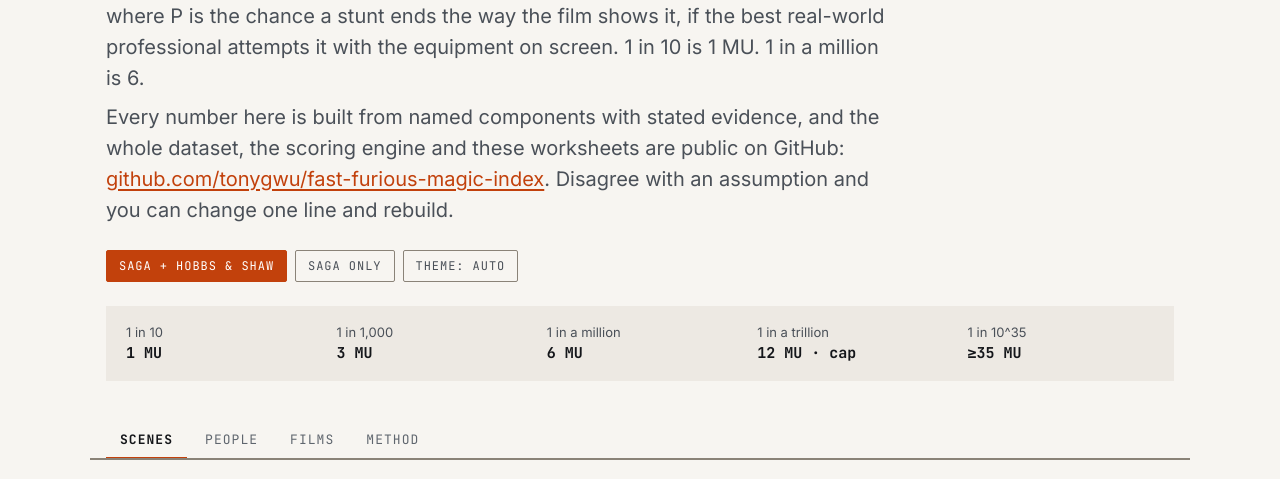
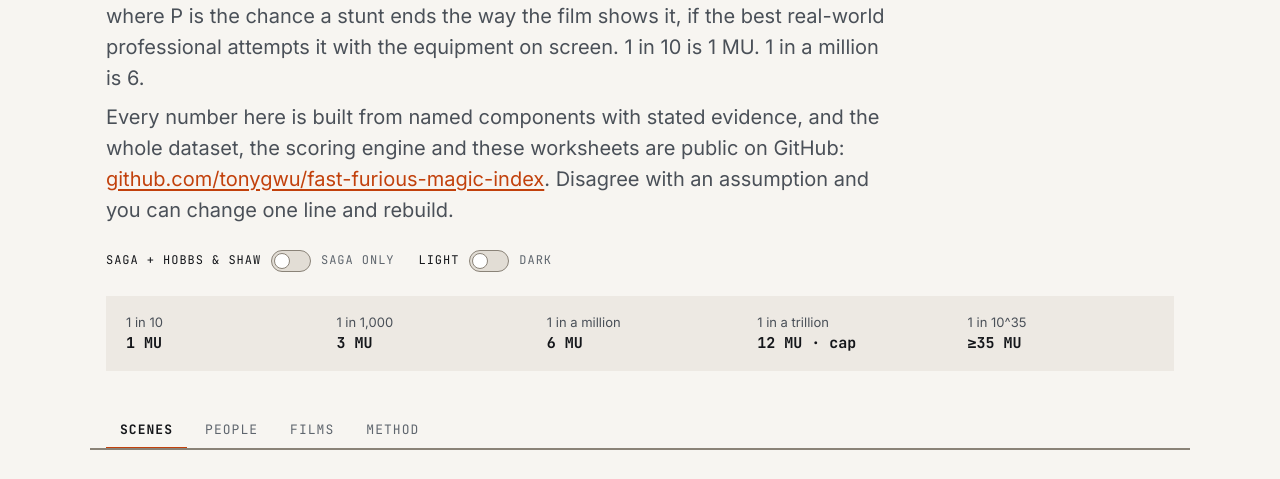
Before and after one commit to tonygwu/fast-furious-magic-index, a plain HTML site: page web/index.html in a window 1280 px wide. Shown: the part 254-733 px from the top of the page. Drawn offline with Linux system fonts and the light colour scheme.

Commit message:
Turn the scope and theme buttons into left/right switches
The theme switch shows the system theme until flipped, then saves an
explicit light or dark choice; the old three-state "auto" cycle is gone.

Co-Authored-By: Claude Opus 5.5 <noreply@anthropic.com>

```diff
--- a/web/app.js
+++ b/web/app.js
@@ -521,8 +521,7 @@
 
   function setScope(next) {
     scope = next;
-    document.getElementById("scope-all").setAttribute("aria-pressed", String(next === "all"));
-    document.getElementById("scope-saga").setAttribute("aria-pressed", String(next === "saga"));
+    document.getElementById("scope-switch").setAttribute("aria-checked", String(next === "saga"));
     renderAll();
   }
 
@@ -548,21 +547,22 @@
   } else {
     document.getElementById("doccode").textContent =
       "FF-MU-1 · REV A · " + Object.keys(D.events).length + " SCORED EVENTS · " + D.films.length + " FILMS";
-    document.getElementById("scope-all").addEventListener("click", () => setScope("all"));
-    document.getElementById("scope-saga").addEventListener("click", () => setScope("saga"));
-    const tbtn = document.getElementById("theme");
-    const label = () => {
+    document.getElementById("scope-switch").addEventListener("click", () => setScope(scope === "saga" ? "all" : "saga"));
+    const tsw = document.getElementById("theme-switch");
+    const systemDark = window.matchMedia("(prefers-color-scheme: dark)");
+    // With no saved choice the switch shows the system theme; flipping it saves an explicit one.
+    const isDark = () => {
       const t = document.documentElement.getAttribute("data-theme");
-      tbtn.textContent = "Theme: " + (t ? t : "auto");
-      tbtn.setAttribute("aria-pressed", String(!!t));
+      return t ? t === "dark" : systemDark.matches;
     };
-    tbtn.addEventListener("click", () => {
-      const cur = document.documentElement.getAttribute("data-theme");
-      const next = cur === "dark" ? "light" : cur === "light" ? "" : "dark";
+    const label = () => tsw.setAttribute("aria-checked", String(isDark()));
+    tsw.addEventListener("click", () => {
+      const next = isDark() ? "light" : "dark";
       document.documentElement.setAttribute("data-theme", next);
-      try { next ? localStorage.setItem("ffmu-theme", next) : localStorage.removeItem("ffmu-theme"); } catch (e) { /* ignore */ }
+      try { localStorage.setItem("ffmu-theme", next); } catch (e) { /* ignore */ }
       label();
     });
+    systemDark.addEventListener("change", label);
     label();
     initTabs();
     setScope(scope);
--- a/web/index.html
+++ b/web/index.html
@@ -35,9 +35,16 @@
   </p>
 
   <div class="controls">
-    <button id="scope-all" aria-pressed="true">Saga + Hobbs &amp; Shaw</button>
-    <button id="scope-saga" aria-pressed="false">Saga only</button>
-    <button id="theme" aria-pressed="false" title="Theme follows your system setting until you press this">Theme: auto</button>
+    <div class="toggle">
+      <span class="toggle-label" data-side="off">Saga + Hobbs &amp; Shaw</span>
+      <button class="switch" id="scope-switch" role="switch" aria-checked="false" aria-label="Saga only"><span class="knob"></span></button>
+      <span class="toggle-label" data-side="on">Saga only</span>
+    </div>
+    <div class="toggle">
+      <span class="toggle-label" data-side="off">Light</span>
+      <button class="switch" id="theme-switch" role="switch" aria-checked="false" aria-label="Dark theme" title="Follows your system setting until you flip it"><span class="knob"></span></button>
+      <span class="toggle-label" data-side="on">Dark</span>
+    </div>
   </div>
 
   <div class="ladder" id="ladder"></div>
--- a/web/styles.css
+++ b/web/styles.css
@@ -124,11 +124,41 @@ button {
   padding: 7px 12px;
   cursor: pointer;
 }
-button[aria-pressed="true"] {
-  background: var(--ffmu-accent-default);
-  border-color: var(--ffmu-accent-default);
-  color: var(--ffmu-text-on-accent);
+
+.controls .toggle { display: inline-flex; align-items: center; gap: 10px; margin-right: 16px; }
+.toggle-label {
+  font-family: var(--mono);
+  font-size: 12px;
+  letter-spacing: 0.08em;
+  text-transform: uppercase;
+  color: var(--ffmu-text-muted);
 }
+.toggle:has(.switch[aria-checked="false"]) .toggle-label[data-side="off"],
+.toggle:has(.switch[aria-checked="true"]) .toggle-label[data-side="on"] { color: var(--ffmu-text-primary); }
+button.switch {
+  position: relative;
+  width: 40px;
+  height: 22px;
+  padding: 0;
+  border-radius: 11px;
+  border: 1px solid var(--ffmu-border-strong);
+  background: var(--ffmu-surface-track);
+  flex: none;
+}
+.switch .knob {
+  position: absolute;
+  top: 2px;
+  left: 2px;
+  width: 16px;
+  height: 16px;
+  border-radius: 50%;
+  background: var(--ffmu-surface-card);
+  border: 1px solid var(--ffmu-border-strong);
+  transition: transform 0.15s ease;
+}
+.switch[aria-checked="true"] { background: var(--ffmu-accent-default); border-color: var(--ffmu-accent-default); }
+.switch[aria-checked="true"] .knob { transform: translateX(18px); border-color: var(--ffmu-accent-default); }
+@media (prefers-reduced-motion: reduce) { .switch .knob { transition: none; } }
 
 hr { border: 0; border-top: 2px solid var(--ffmu-border-strong); margin: 32px 0 24px; }
 
```
Also changed, not shown: 1 other file.
